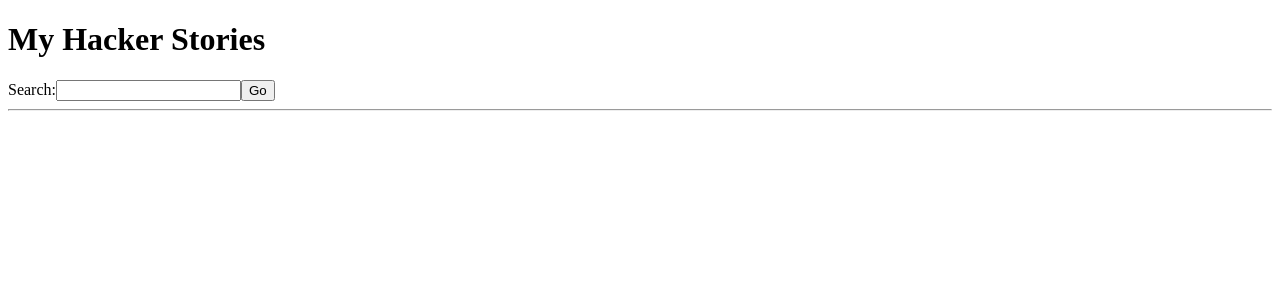
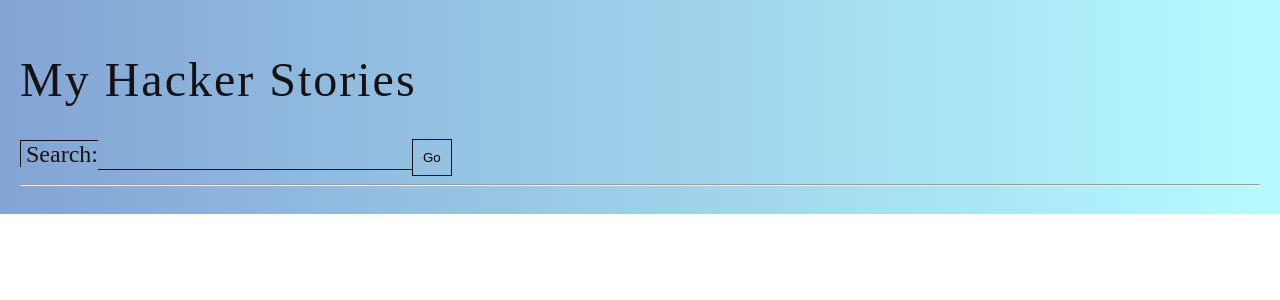
Before and after one commit to diegof95/hacker_stories, a React app: page / in a window 1280 px wide. Shown: the top 300 px of the page. Built offline with nearby package versions, Linux system fonts and the light colour scheme.

Commit message:
Added styling, using css in react too.

```diff
--- a/package.json
+++ b/package.json
@@ -21,7 +21,9 @@
     "@babel/preset-env": "^7.10.4",
     "@babel/preset-react": "^7.10.4",
     "babel-loader": "^8.1.0",
+    "css-loader": "^3.6.0",
     "html-webpack-plugin": "^4.3.0",
+    "style-loader": "^1.2.1",
     "webpack": "^4.43.0",
     "webpack-cli": "^3.3.12",
     "webpack-dev-server": "^3.11.0"
--- a/src/App.css
+++ b/src/App.css
@@ -0,0 +1,80 @@
+
+body {
+  margin: 0;
+}
+
+.container {
+  height: auto;
+  padding: 20px;
+
+  background: #83a4d4; /* fallback for old browsers */
+  background: linear-gradient(to left, #b6fbff, #83a4d4);
+
+  color: #171212;
+}
+
+.title {
+  font-size: 48px;
+  font-weight: 300;
+  letter-spacing: 2px;
+}
+
+.item {
+  display: flex;
+  align-items: center;
+  padding-bottom: 5px;
+}
+
+.item > span {
+  padding: 0 5px;
+  white-space: nowrap;
+  overflow: hidden;
+  text-overflow: ellipsis;
+}
+
+.item > span > a {
+  color: inherit;
+}
+
+.button {
+  background: transparent;
+  border: 1px solid #171212;
+  padding: 5px;
+  cursor: pointer;
+
+  transition: all 0.1s ease-in;
+}
+
+.button:hover {
+  background: #171212;
+  color: #ffffff;
+}
+
+.button-small {
+  padding: 5px;
+}
+
+.button-large {
+  padding: 10px;
+}
+
+.search-form {
+  padding: 10px 0 20px 0;
+  display: flex;
+  align-items: baseline;
+}
+
+.label {
+  border-top: 1px solid #171212;
+  border-left: 1px solid #171212;
+  padding-left: 5px;
+  font-size: 24px;
+}
+
+.input {
+  border: none;
+  border-bottom: 1px solid #171212;
+  background-color: transparent;
+
+  font-size: 24px;
+}
--- a/src/App.js
+++ b/src/App.js
@@ -68,7 +68,8 @@ function App(props){
 
   // Data fetching. Using useCallback to return memoized function
   const getStories = useCallback(() => {
-    // React warns about using asyn funct with a effect funct liike useCallback
+    // React warns about using async funct with a effect funct on useEffect
+    // Since useCallback returns the funct that useEffect uses, we work around it
     const fetch_data = async () => {
       // Empty search term doesn't fetch and cleans results
       if(searchTerm.trim() === ''){
@@ -123,9 +124,9 @@ function App(props){
   }
 
   return (
-    <div>
-      <h1>My Hacker Stories</h1>
-      <form onSubmit={handleSearch}>
+    <div className="container">
+      <h1 className="title">My Hacker Stories</h1>
+      <form className="" onSubmit={handleSearch}>
         <LabeledInput
           id="search"
           value={searchTerm}
@@ -133,7 +134,7 @@ function App(props){
         >
           Search:
         </LabeledInput>
-        <button type="submit">
+        <button className="button button-large" type="submit">
           Go
         </button>
       </form>
@@ -154,9 +155,10 @@ function App(props){
 function LabeledInput({id, type="text", value, handler, children}){
   return(
     <>
-    <label htmlFor={id}>{children}</label>
+    <label htmlFor={id} className="label">{children}</label>
     <input
       id={id}
+      className="input"
       type={type}
       value={value}
       onChange={handler}
@@ -169,15 +171,16 @@ function List(props){
 
  return(
     props.list.map( (item) => (
-      <div key={item.objectID}>
-        <span>
+      <div key={item.objectID} className="item">
+        <span style={{width: '40%'}}>
           <a href={item.url}>{item.title}</a>
         </span>
-        <span>{item.author}</span>
-        <span>{item.num_comments}</span>
-        <span>{item.points}</span>
-        <span>
+        <span style={{width: '30%'}}>{item.author}</span>
+        <span style={{width: '10%'}}>{item.num_comments}</span>
+        <span style={{width: '10%'}}>{item.points}</span>
+        <span style={{width: '10%'}}>
           <button
+            className="button button-small"
             type="button"
             onClick={() => (props.handleRemove(item))}>
             {/*inline handler */}
--- a/webpack.dev.config.js
+++ b/webpack.dev.config.js
@@ -16,6 +16,10 @@ module.exports = {
         options: {
           presets: ['@babel/env', '@babel/react']
         }
+      },
+      {
+        test: /\.css$/,
+        loader: ['style-loader', 'css-loader'],
       }
     ]
   },
```
Also changed, not shown: 1 other file (tests, documents, lock files or other folders).
